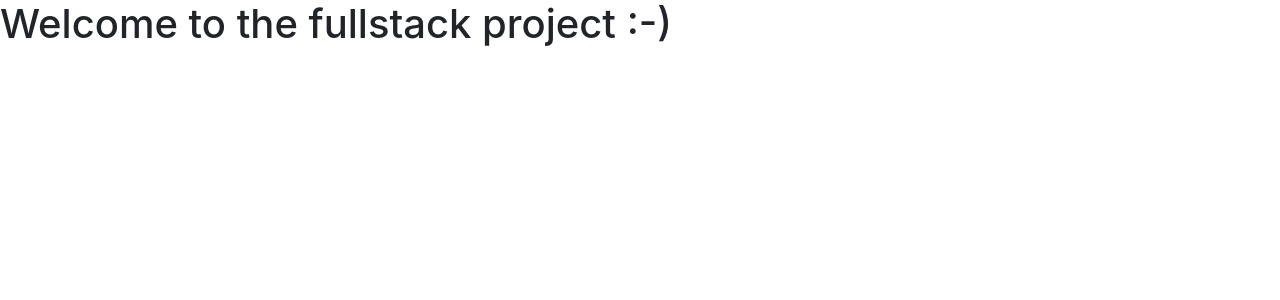
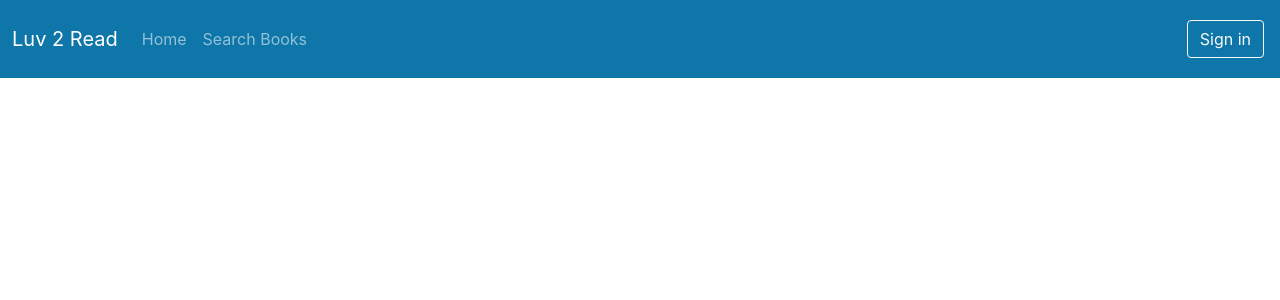
Before and after one commit to KaltrinaDemaj/BookApp, a React (Create React App) app: page / in a window 1280 px wide. Shown: the top 300 px of the page. Built offline with nearby package versions, Linux system fonts and the light colour scheme.

Commit message:
Navigation Bar Component

```diff
--- a/src/App.tsx
+++ b/src/App.tsx
@@ -1,11 +1,10 @@
 import React from 'react';
 import './App.css';
+import { Navbar } from './layouts/NavbarAndFooter/Navbar';
 
 function App() {
   return (
-    <div className="App">
-      <h1>Welcome to the fullstack project :-)</h1>
-    </div>
+    <Navbar/>
   );
 }
 
--- /dev/null
+++ b/src/layouts/NavbarAndFooter/Navbar.tsx
@@ -0,0 +1,31 @@
+export const Navbar = () => {
+    return (
+        <nav className='navbar navbar-expand-lg navbar-dark main-color py-3'>
+            <div className='container-fluid'>
+                <span className='navbar-brand'>Luv 2 Read</span>
+                <button className='navbar-toggler' type='button'
+                    data-bs-toggler='collaps' data-bs-target='#navbarNavDropdown'
+                    aria-controls='navbarNavDropdown' aria-expanded='false'
+                    aria-label='Toggle Navigation'
+                >
+                    <span className='navbar-toggler-icon'></span>
+                </button>
+                <div className='collapse navbar-collapse' id='navbarNavDropdown'>
+                    <ul className='navbar-nav'>
+                        <li className='nav-item'>
+                            <a className='nav-link' href='#'>Home</a>
+                        </li>
+                        <li className='nav-item'>
+                            <a className='nav-link' href='#'>Search Books</a>
+                        </li>
+                    </ul>
+                    <ul className='navbar-nav ms-auto'>
+                        <li className='nav-item m-1'>
+                            <a type='button' className='btn btn-outline-light' href='#'>Sign in</a>
+                        </li>
+                    </ul>
+                </div>
+            </div>
+        </nav>
+    )
+}
```
